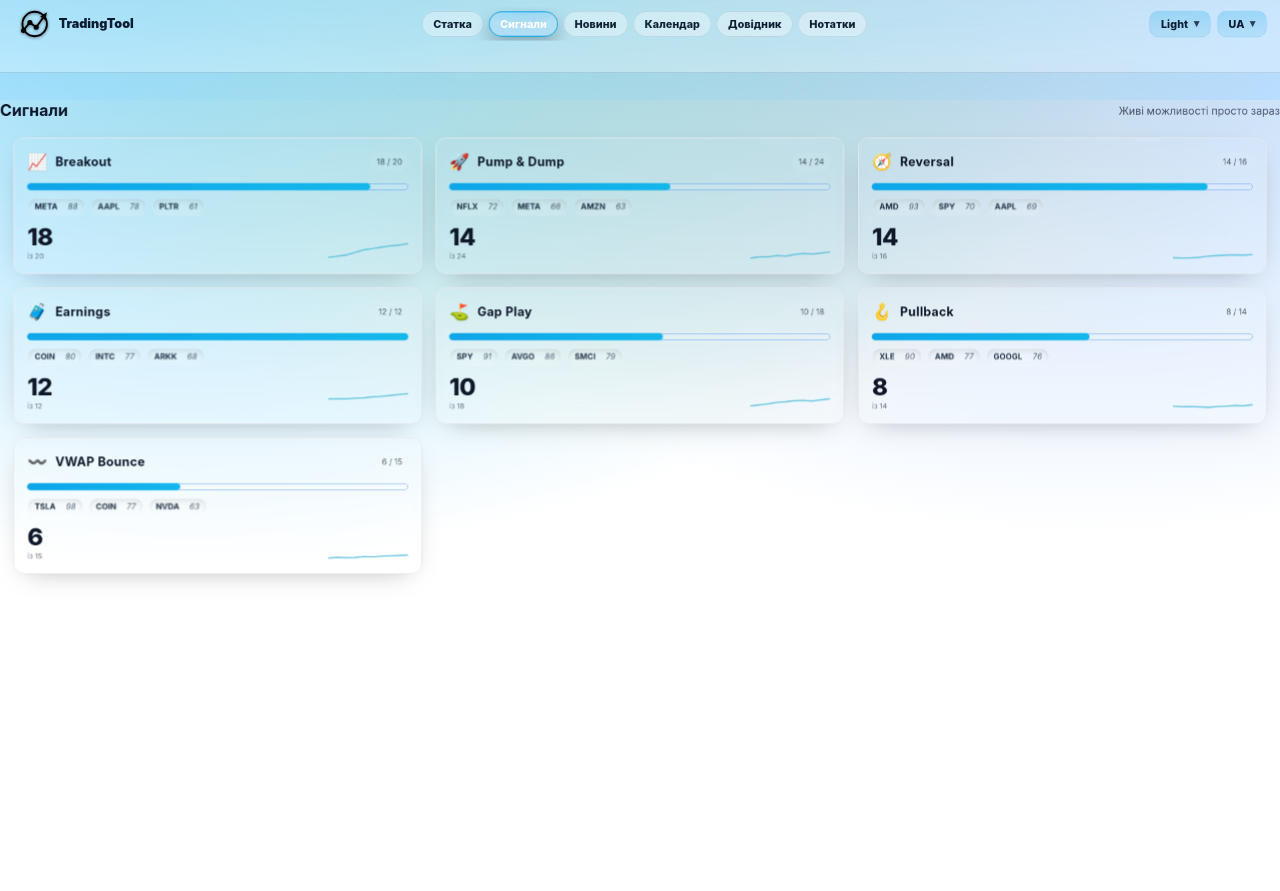
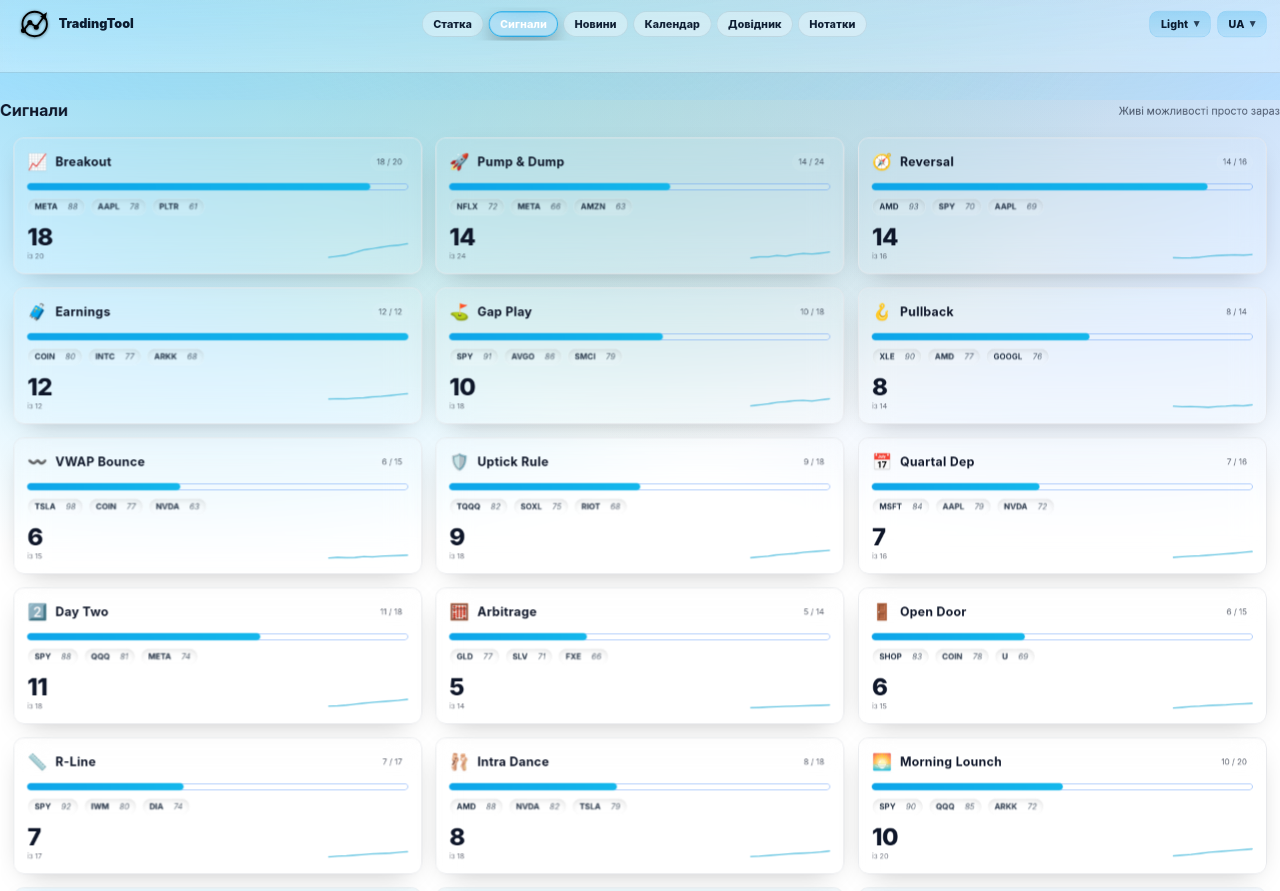
Before and after one commit to bohdan6992/TradingTool, a Next.js app: page /signals in a window 1280 px wide. Shown: the top 891 px of the page. Built offline with nearby package versions, Linux system fonts and the light colour scheme.

Commit message:
✨  strats

```diff
--- a/components/signals/LiveStrategyTiles.tsx
+++ b/components/signals/LiveStrategyTiles.tsx
@@ -80,6 +80,108 @@ const mock: Tile[] = [
     tickers: [{ t: "TSLA", s: 98 }, { t: "COIN", s: 77 }, { t: "NVDA", s: 63 }],
     spark: [8, 12, 10, 11, 16, 14, 18, 20, 22, 24],
   },
+
+  // --- Нові стратегії ---
+
+  {
+    key: "uptickRule",
+    title: "Uptick Rule",
+    icon: "🛡️",
+    score: 9,
+    maxScore: 18,
+    tickers: [{ t: "TQQQ", s: 82 }, { t: "SOXL", s: 75 }, { t: "RIOT", s: 68 }],
+    spark: [10, 14, 18, 26, 30, 34, 40, 44, 48, 52],
+  },
+  {
+    key: "quartalDep",
+    title: "Quartal Dep",
+    icon: "📅",
+    score: 7,
+    maxScore: 16,
+    tickers: [{ t: "MSFT", s: 84 }, { t: "AAPL", s: 79 }, { t: "NVDA", s: 72 }],
+    spark: [12, 15, 18, 20, 24, 28, 32, 36, 40, 45],
+  },
+  {
+    key: "dayTwo",
+    title: "Day Two",
+    icon: "2️⃣",
+    score: 11,
+    maxScore: 18,
+    tickers: [{ t: "SPY", s: 88 }, { t: "QQQ", s: 81 }, { t: "META", s: 74 }],
+    spark: [18, 20, 24, 30, 36, 40, 44, 48, 52, 58],
+  },
+  {
+    key: "arbitrage",
+    title: "Arbitrage",
+    icon: "🧮",
+    score: 5,
+    maxScore: 14,
+    tickers: [{ t: "GLD", s: 77 }, { t: "SLV", s: 71 }, { t: "FXE", s: 66 }],
+    spark: [10, 11, 13, 15, 17, 18, 20, 22, 23, 25],
+  },
+  {
+    key: "openDoor",
+    title: "Open Door",
+    icon: "🚪",
+    score: 6,
+    maxScore: 15,
+    tickers: [{ t: "SHOP", s: 83 }, { t: "COIN", s: 78 }, { t: "U", s: 69 }],
+    spark: [8, 12, 16, 18, 22, 24, 26, 30, 32, 35],
+  },
+  {
+    key: "rLine",
+    title: "R-Line",
+    icon: "📏",
+    score: 7,
+    maxScore: 17,
+    tickers: [{ t: "SPY", s: 92 }, { t: "IWM", s: 80 }, { t: "DIA", s: 74 }],
+    spark: [14, 18, 20, 24, 28, 32, 34, 36, 40, 44],
+  },
+  {
+    key: "intraDance",
+    title: "Intra Dance",
+    icon: "🩰",
+    score: 8,
+    maxScore: 18,
+    tickers: [{ t: "AMD", s: 88 }, { t: "NVDA", s: 82 }, { t: "TSLA", s: 79 }],
+    spark: [16, 18, 22, 26, 30, 34, 36, 38, 42, 48],
+  },
+  {
+    key: "morningLounch",
+    title: "Morning Lounch",
+    icon: "🌅",
+    score: 10,
+    maxScore: 20,
+    tickers: [{ t: "SPY", s: 90 }, { t: "QQQ", s: 85 }, { t: "ARKK", s: 72 }],
+    spark: [20, 24, 28, 34, 40, 44, 48, 52, 56, 60],
+  },
+  {
+    key: "coupleDating",
+    title: "Couple Dating",
+    icon: "💞",
+    score: 4,
+    maxScore: 12,
+    tickers: [{ t: "SPY/QQQ", s: 81 }, { t: "XLF/SPY", s: 73 }, { t: "IWM/QQQ", s: 69 }],
+    spark: [10, 12, 13, 15, 17, 18, 19, 21, 22, 24],
+  },
+  {
+    key: "volumeArrival",
+    title: "Volume Arrival",
+    icon: "📊",
+    score: 9,
+    maxScore: 18,
+    tickers: [{ t: "NVDA", s: 93 }, { t: "TSLA", s: 88 }, { t: "SMCI", s: 82 }],
+    spark: [18, 22, 26, 32, 38, 44, 46, 50, 54, 60],
+  },
+  {
+    key: "latePrint",
+    title: "Late Print",
+    icon: "🕯️",
+    score: 6,
+    maxScore: 16,
+    tickers: [{ t: "SPY", s: 87 }, { t: "QQQ", s: 80 }, { t: "XLK", s: 74 }],
+    spark: [12, 14, 16, 18, 20, 22, 24, 26, 28, 30],
+  },
 ];
 
 function Sparkline({ data, className }: { data?: number[]; className?: string }) {
@@ -129,8 +231,10 @@ export default function LiveStrategyTiles() {
             style={{}}
           >
             {/* Світловий відблиск зверху */}
-            <div className="pointer-events-none absolute inset-0 rounded-2xl opacity-0 group-hover:opacity-100 transition-opacity duration-300"
-                 style={{ background: "radial-gradient(600px 160px at 30% -40px, var(--tile-glow), transparent 70%)" }} />
+            <div
+              className="pointer-events-none absolute inset-0 rounded-2xl opacity-0 group-hover:opacity-100 transition-opacity duration-300"
+              style={{ background: "radial-gradient(600px 160px at 30% -40px, var(--tile-glow), transparent 70%)" }}
+            />
 
             {/* Заголовок */}
             <div className="flex items-center gap-3">
@@ -142,13 +246,17 @@ export default function LiveStrategyTiles() {
               {/* info pill на правому краю */}
               <div className="ml-auto flex items-center gap-2">
                 {s.hot && (
-                  <span className="rounded-full px-2 py-0.5 text-[10px] font-semibold
-                                   bg-[var(--chip-hot-bg)] text-[var(--chip-hot-fg)] shadow-sm">
+                  <span
+                    className="rounded-full px-2 py-0.5 text-[10px] font-semibold
+                                   bg-[var(--chip-hot-bg)] text-[var(--chip-hot-fg)] shadow-sm"
+                  >
                     HOT
                   </span>
                 )}
-                <span className="rounded-full border px-2 py-1 text-xs opacity-70
-                                 border-[var(--tile-border)] bg-[var(--tile-bg)]">
+                <span
+                  className="rounded-full border px-2 py-1 text-xs opacity-70
+                                 border-[var(--tile-border)] bg-[var(--tile-bg)]"
+                >
                   {s.score} / {s.maxScore}
                 </span>
               </div>
```
